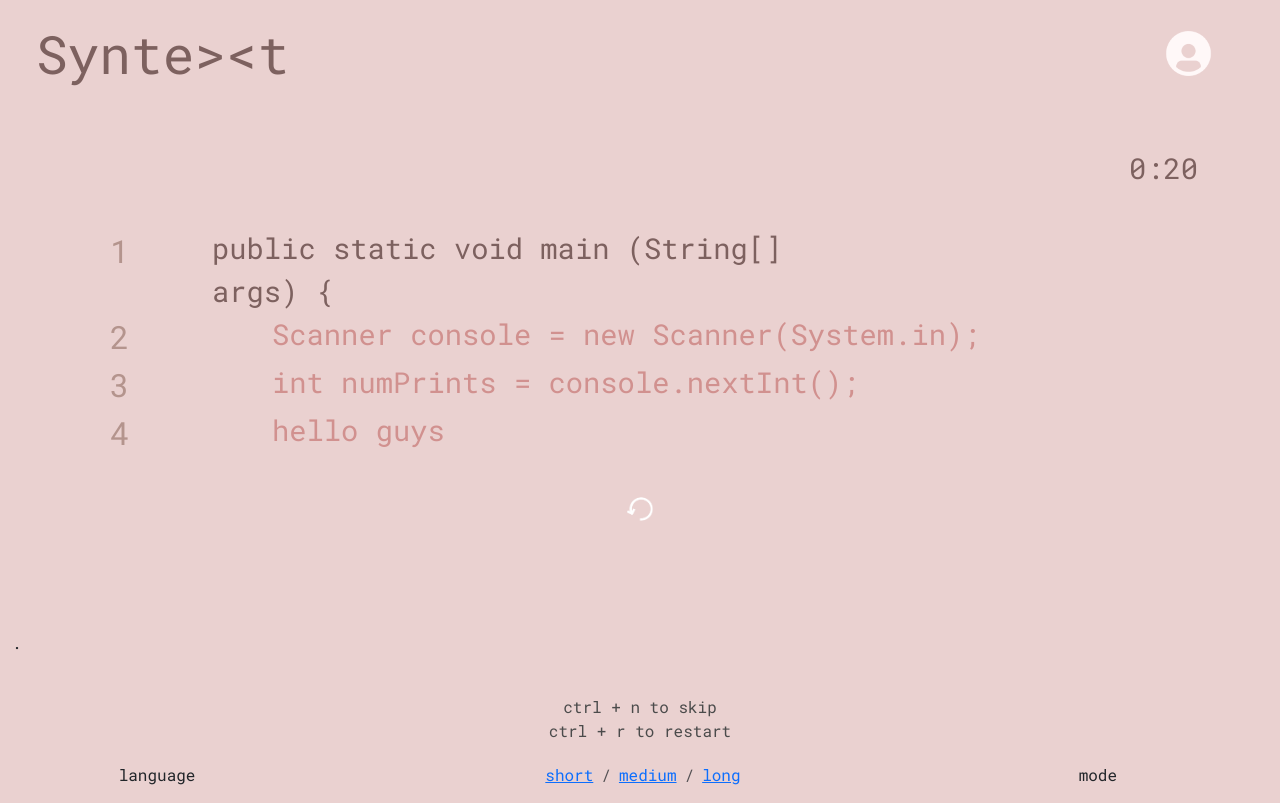
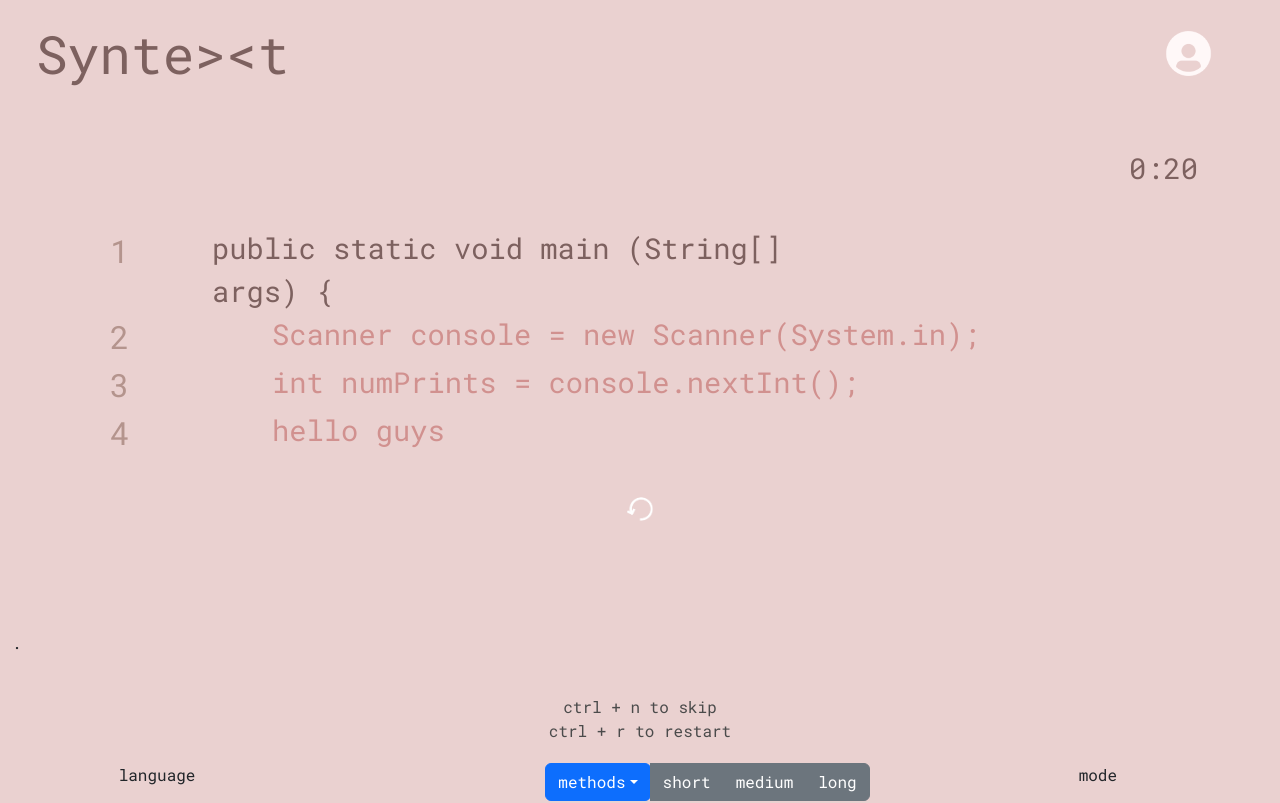
Before and after one commit to hcp-uw/syntext, a React (Create React App) app in the folder client/: page / in a window 1280 px wide. Built offline with nearby package versions, Linux system fonts and the light colour scheme.

Commit message:
changed methods and buttons

```diff
--- a/client/src/Components/Methods/Methods.js
+++ b/client/src/Components/Methods/Methods.js
@@ -1,4 +1,7 @@
-import Breadcrumb from 'react-bootstrap/Breadcrumb';
+import Button from 'react-bootstrap/Button';
+import ButtonGroup from 'react-bootstrap/ButtonGroup';
+import Dropdown from 'react-bootstrap/Dropdown';
+import DropdownButton from 'react-bootstrap/DropdownButton';
 import 'bootstrap/dist/css/bootstrap.css';
 
 
@@ -6,11 +9,12 @@ const Methods = () => {
     return(
       <>
       <div class="Methods">
-        <Breadcrumb>
-          <Breadcrumb.Item>short</Breadcrumb.Item>
-          <Breadcrumb.Item>medium</Breadcrumb.Item>
-          <Breadcrumb.Item>long</Breadcrumb.Item>
-        </Breadcrumb>
+        <ButtonGroup aria-label="Basic example">
+          <DropdownButton title="methods">methods</DropdownButton>
+          <Button variant="secondary">short</Button>
+          <Button variant="secondary">medium</Button>
+          <Button variant="secondary">long</Button>
+        </ButtonGroup>
       </div>
       </>
 
```
